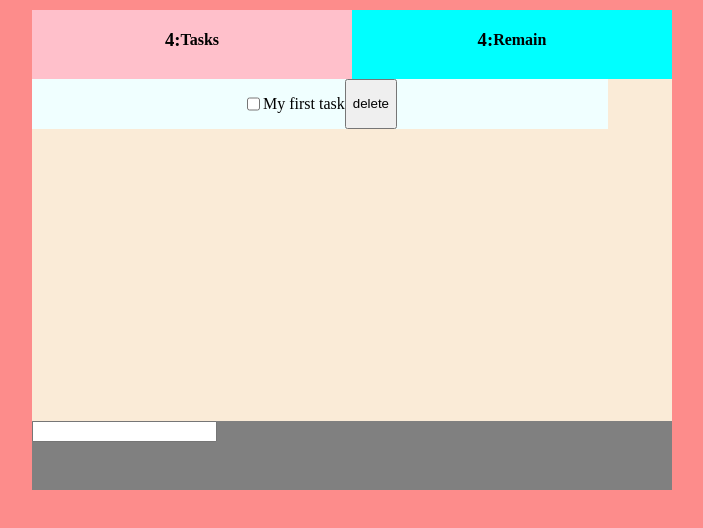
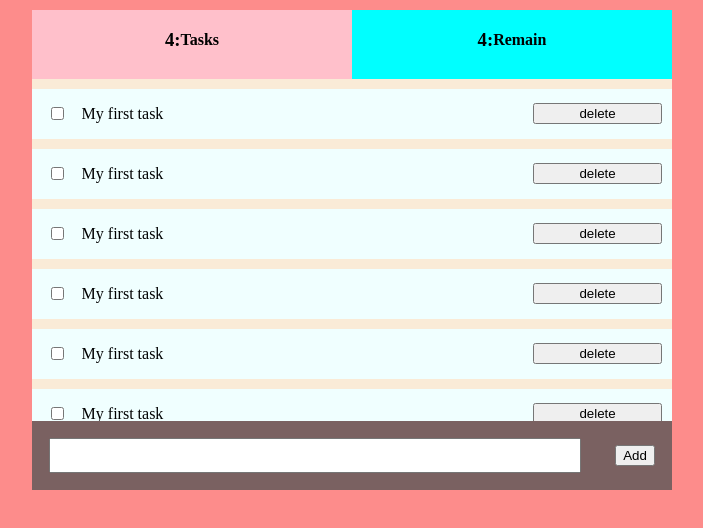
Before and after one commit to thahseen21/c-sharp-training, an Angular app in the folder Day_25/TodoList-App/: page / in a window 1280 px wide. Shown: the top 528 px of the page, without its empty margins (298-1001 px from the left). Built offline with nearby package versions, Linux system fonts and the light colour scheme.

Commit message:
basic layout completed

```diff
--- a/Day_25/TodoList-App/src/app/todo/input/input.component.css
+++ b/Day_25/TodoList-App/src/app/todo/input/input.component.css
@@ -0,0 +1,4 @@
+.add-todo {
+  width: 80%;
+  padding: 8px;
+}
--- a/Day_25/TodoList-App/src/app/todo/input/input.component.html
+++ b/Day_25/TodoList-App/src/app/todo/input/input.component.html
@@ -1 +1,2 @@
-<input type="text" />
+<input class="add-todo" type="text" />
+<button>Add</button>
--- a/Day_25/TodoList-App/src/app/todo/input/input.component.ts
+++ b/Day_25/TodoList-App/src/app/todo/input/input.component.ts
@@ -3,5 +3,6 @@ import { Component } from '@angular/core';
 @Component({
   selector: 'todo-input',
   templateUrl: './input.component.html',
+  styleUrls: ['./input.component.css'],
 })
 export class TodoInput {}
--- a/Day_25/TodoList-App/src/app/todo/task/task.component.css
+++ b/Day_25/TodoList-App/src/app/todo/task/task.component.css
@@ -1,13 +1,26 @@
 .task-container {
   display: flex;
   background-color: azure;
-  justify-content: center;
-  align-items: center;
-  align-content: center;
-  align-self: center;
-  width: 90%;
+  /* justify-content: space-around; */
+  margin-top: 10px;
 }
 
 .task {
   display: flex;
+  width: 100%;
+  align-items: center;
+  padding: 0px 10px;
 }
+
+.task input {
+  flex: 0.2;
+}
+
+.task p {
+  flex: 4;
+  margin-left: 10px;
+}
+
+.task button {
+  flex: 1;
+}
--- a/Day_25/TodoList-App/src/app/todo/task/task.component.html
+++ b/Day_25/TodoList-App/src/app/todo/task/task.component.html
@@ -5,3 +5,66 @@
     <button>delete</button>
   </div>
 </div>
+<div class="task-container">
+  <div class="task">
+    <input type="checkbox" />
+    <p>My first task</p>
+    <button>delete</button>
+  </div>
+</div>
+<div class="task-container">
+  <div class="task">
+    <input type="checkbox" />
+    <p>My first task</p>
+    <button>delete</button>
+  </div>
+</div>
+<div class="task-container">
+  <div class="task">
+    <input type="checkbox" />
+    <p>My first task</p>
+    <button>delete</button>
+  </div>
+</div>
+<div class="task-container">
+  <div class="task">
+    <input type="checkbox" />
+    <p>My first task</p>
+    <button>delete</button>
+  </div>
+</div>
+<div class="task-container">
+  <div class="task">
+    <input type="checkbox" />
+    <p>My first task</p>
+    <button>delete</button>
+  </div>
+</div>
+<div class="task-container">
+  <div class="task">
+    <input type="checkbox" />
+    <p>My first task</p>
+    <button>delete</button>
+  </div>
+</div>
+<div class="task-container">
+  <div class="task">
+    <input type="checkbox" />
+    <p>My first task</p>
+    <button>delete</button>
+  </div>
+</div>
+<div class="task-container">
+  <div class="task">
+    <input type="checkbox" />
+    <p>My first task</p>
+    <button>delete</button>
+  </div>
+</div>
+<div class="task-container">
+  <div class="task">
+    <input type="checkbox" />
+    <p>My first task</p>
+    <button>delete</button>
+  </div>
+</div>
--- a/Day_25/TodoList-App/src/app/todo/todo.component.css
+++ b/Day_25/TodoList-App/src/app/todo/todo.component.css
@@ -22,10 +22,14 @@
   flex: 5;
   justify-content: center;
   width: 100%;
+  overflow: auto;
 }
 
 .input-wrapper {
-  background-color: grey;
+  background-color: rgb(122, 97, 97);
   width: 100%;
+  display: flex;
   flex: 1;
+  justify-content: space-around;
+  align-items: center;
 }
```
